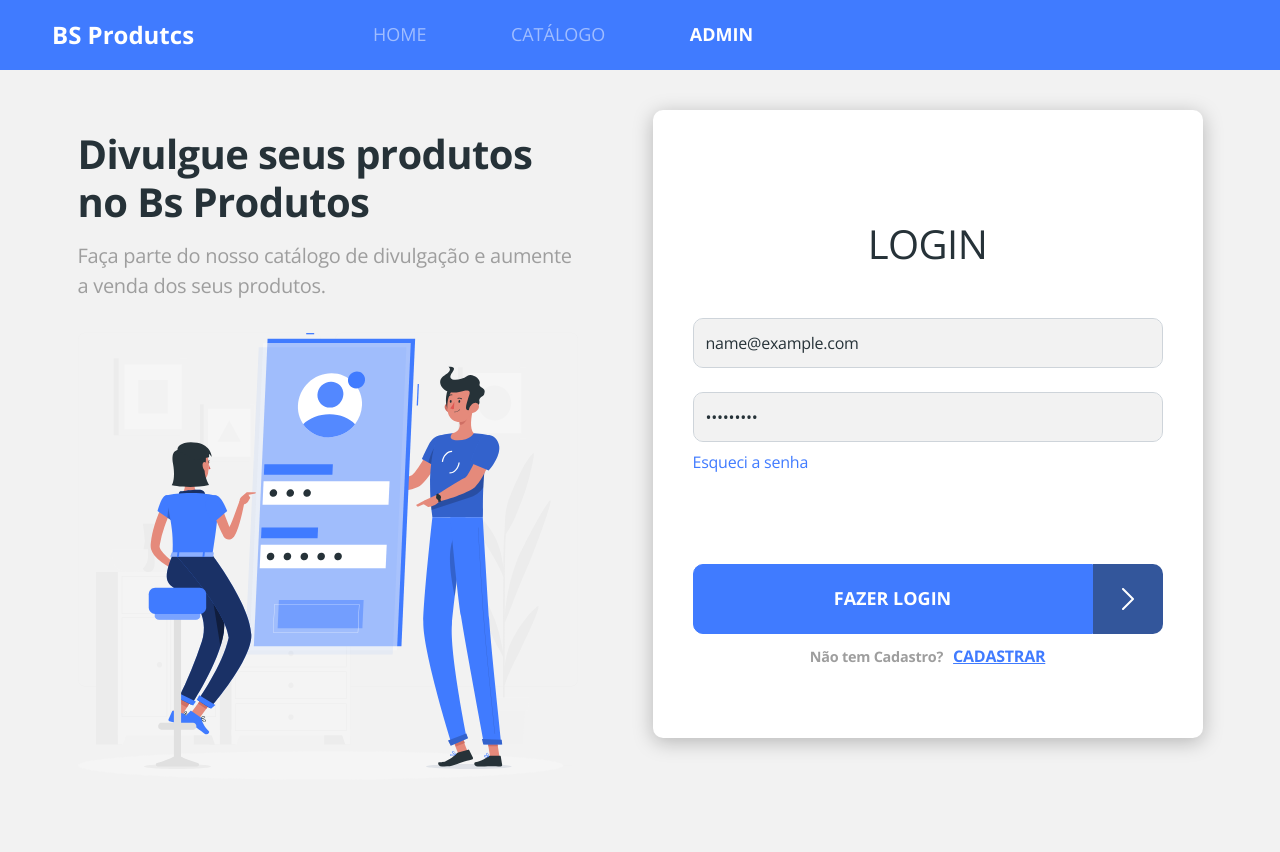
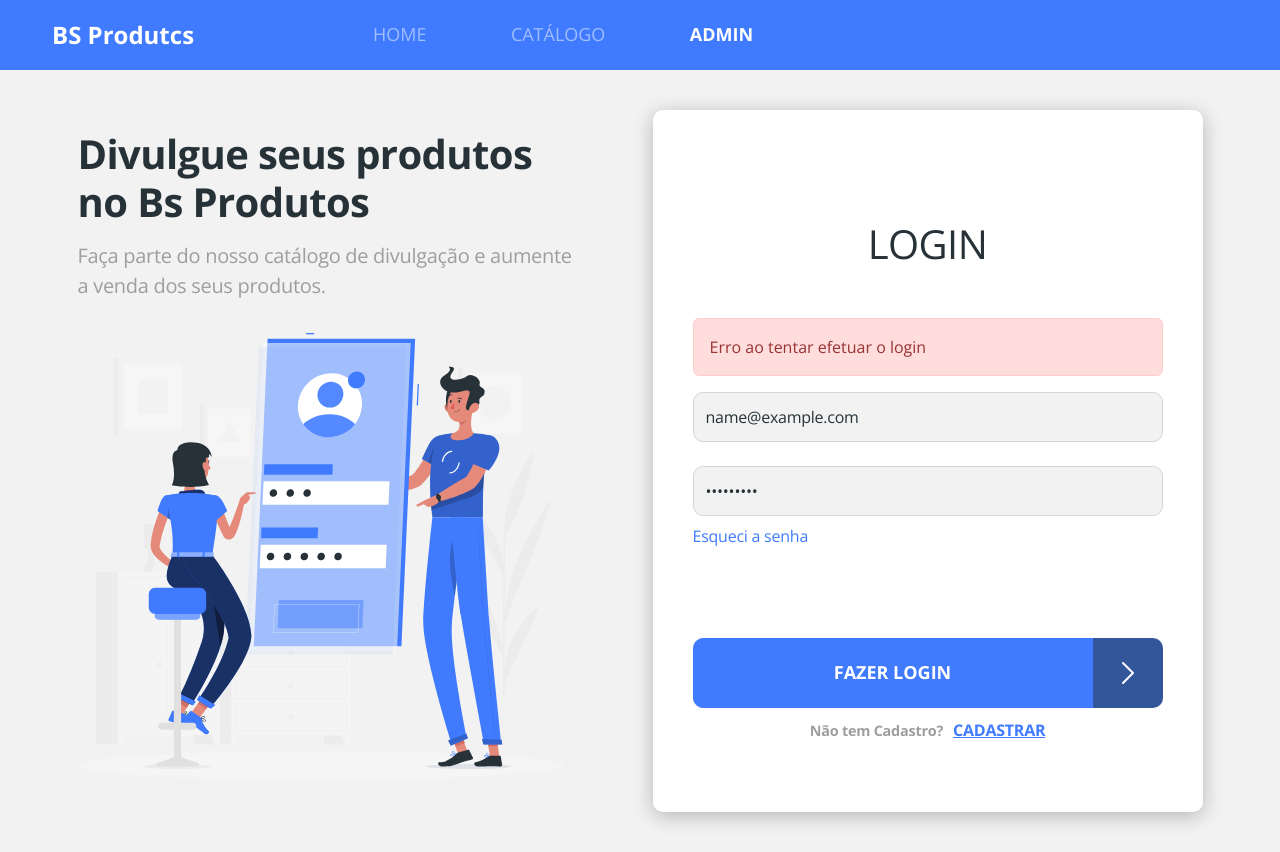
Before and after one commit to Brunostaine/dscatalog, a React (Create React App) app in the folder frontend/: page /admin/auth/login in a window 1280 px wide. Both pictures are taken after typing "name@example.com", "Sample123" into the empty fields and a click on the button "FAZER LOGIN". Built offline with nearby package versions, Linux system fonts and the light colour scheme; no server answers.

Commit message:
erro ao efetuar login

```diff
--- a/frontend/src/assets/styles/custom.scss
+++ b/frontend/src/assets/styles/custom.scss
@@ -1,5 +1,6 @@
 $theme-colors: (
     "primary": #407bff,
+    "danger": #FF5555
 );
 
 $body-bg: #f2f2f2;
--- a/frontend/src/pages/Admin/Auth/Login/index.tsx
+++ b/frontend/src/pages/Admin/Auth/Login/index.tsx
@@ -1,3 +1,4 @@
+import { useState } from "react";
 import { useForm } from "react-hook-form";
 import { Link } from "react-router-dom";
 import ButtonIcon from "../../../../components/ButtonIcon/index";
@@ -11,14 +12,18 @@ type FormData = {
 };
 
 const Login = () => {
+    const [hasError, setHasError] = useState(false);
+
     const { register, handleSubmit } = useForm<FormData>();
 
     const onSubmit = (formData: FormData) => {
         requestBackendLogin(formData)
             .then((response) => {
+                setHasError(false);
                 console.log("SUCESSO", response);
             })
             .catch((error) => {
+                setHasError(true);
                 console.log("ERRO", error);
             });
     };
@@ -26,6 +31,7 @@ const Login = () => {
     return (
         <div className="base-card login-card">
             <h1>LOGIN</h1>
+            {hasError && <div className="alert alert-danger">Erro ao tentar efetuar o login</div>}
             <form onSubmit={handleSubmit(onSubmit)}>
                 <div className="mb-4">
                     <input
```
